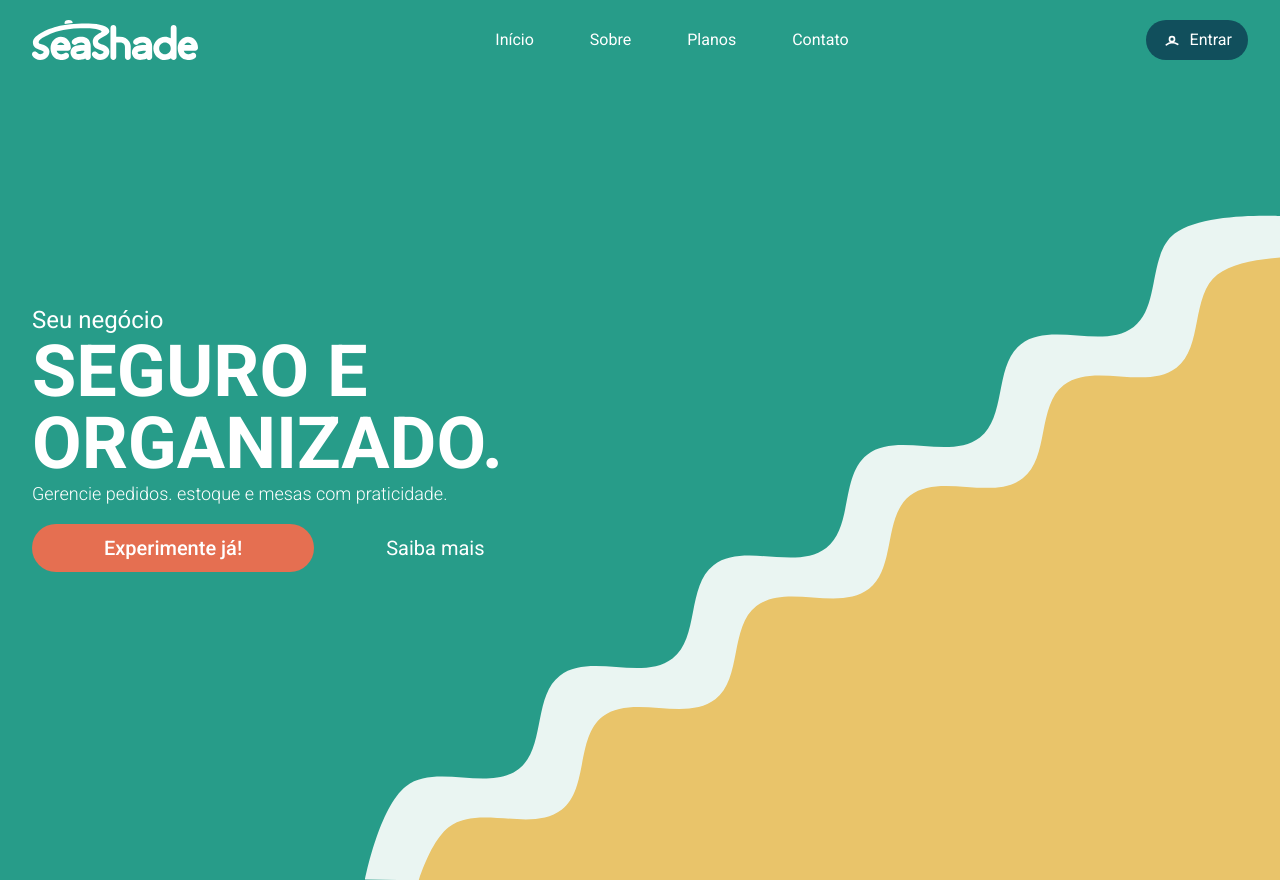
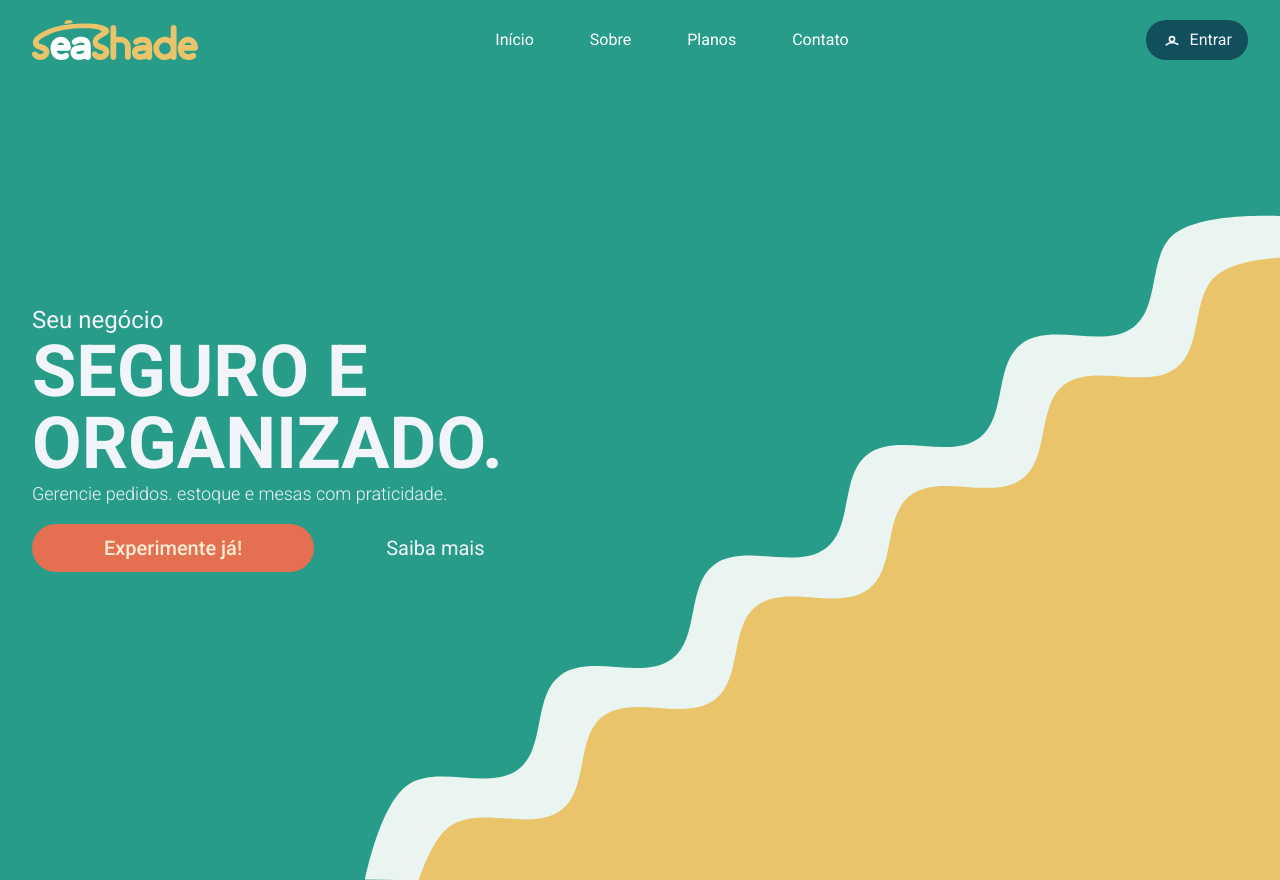
Before and after one commit to barb1424/TesteSeaShade, a React (Vite) app: page / in a window 1280 px wide. Built offline with nearby package versions, Linux system fonts and the light colour scheme.

Commit message:
testando logo

```diff
--- a/src/components/Button1.jsx
+++ b/src/components/Button1.jsx
@@ -1,7 +1,7 @@
 const Button1 = ({ children, bgColor, hoverColor }) => {
     console.log(bgColor);
     return(
-    <button className="bg-myOrange hover:bg-myDarkOrange px-18 py-2.5 rounded-full cursor-pointer mt-4 text-xl font-medium transition-colors duration-300">
+    <button className="bg-myOrange hover:bg-myDarkOrange text-orange-100 px-18 py-2.5 rounded-full cursor-pointer mt-4 text-xl font-medium transition-colors duration-300">
         {children}
     </button>
 )
--- a/src/components/Header.jsx
+++ b/src/components/Header.jsx
@@ -1,7 +1,7 @@
-import logo from "../assets/logo.svg";
+import logo from "../assets/logoteste.svg";
 const Header = () => {
     return (
-    <header className="text-white">
+    <header className="text-white ">
       <div className="max-w-7xl mx-auto px-4 sm:px-6 lg:px-8">
         <div className="flex justify-between items-center h-20">
           <h1 className="sr-only">
@@ -21,7 +21,7 @@ const Header = () => {
             <a href="#" class="line">Contato</a>
           </nav>
           <div>
-            <button className="cursor-pointer bg-myCyan hover:bg-myDarkCyan text-white px-4 py-2 rounded-full flex items-center space-x-2 transition-colors duration-300 ">
+            <button className="cursor-pointer bg-myCyan hover:bg-myDarkCyan text-slate-100 px-4 py-2 rounded-full flex items-center space-x-2 transition-colors duration-300 ">
               <svg xmlns="http://www.w3.org/2000/svg" className="h-5 w-5" fill="none" viewBox="0 0 24 24" stroke="currentColor">
                 <path strokeLinecap="round" strokeLinejoin="round" strokeWidth={2} d="M5.121 17.804A12.044 12.044 0 0112 15c2.5 0 4.8.8 6.879 2.121M15 11a3 3 0 11-6 0 3 3 0 016 0z" />
               </svg>
--- a/src/components/Hero.jsx
+++ b/src/components/Hero.jsx
@@ -3,7 +3,7 @@ import decoracaolg from "../assets/decoracaolg.svg";
 const Hero = () => {
 
     return(
-            <div className="text-white h-screen relative">
+            <div className="text-slate-100 h-screen relative">
                 <div className="max-w-7xl mx-auto px-4 sm:px-6 lg:px-8 flex flex-col items-start pt-56">
                 <h2>
                     <span className="text-2xl">Seu negócio</span><br />
--- a/src/index.css
+++ b/src/index.css
@@ -8,6 +8,7 @@
   --color-backGreen: #279C89;
   --color-myCyan: #114F5C;
   --color-myDarkCyan: #09404C;
+  --color-offWhite: #eaf5f2ff;
 }
 
 * {
```
Also changed, not shown: src/assets/logo.svg, src/assets/logoteste.svg (added).
